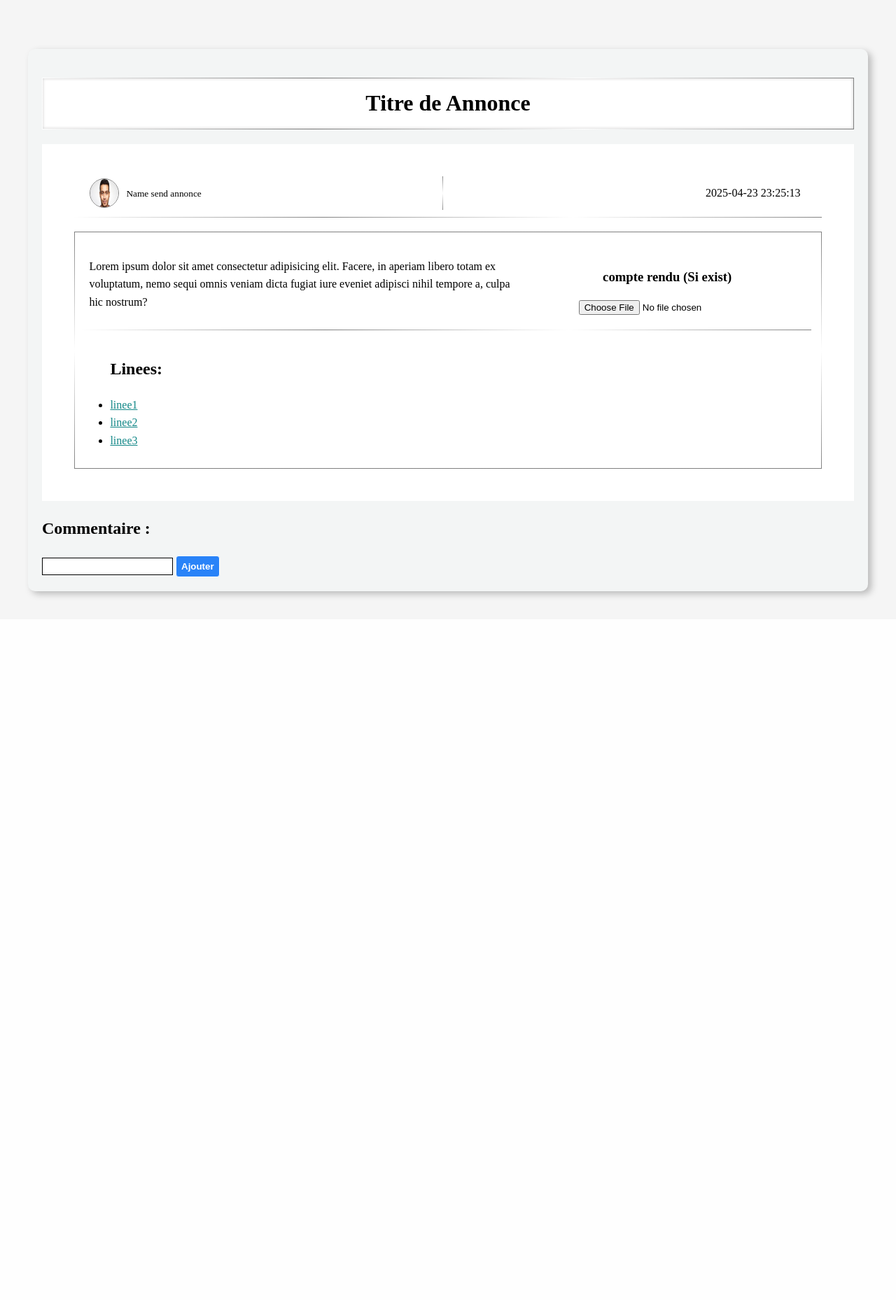
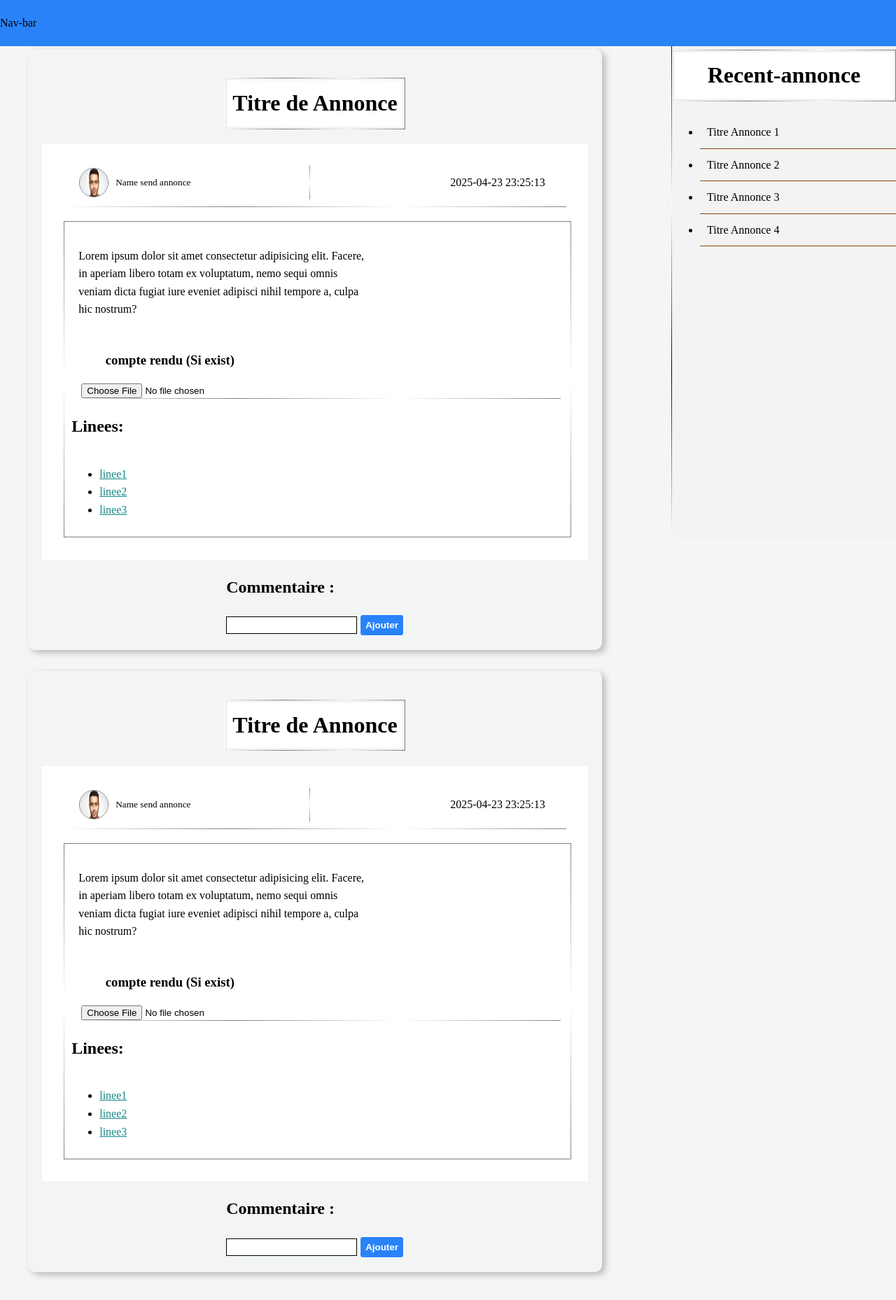
Before and after one commit to osama-jammi/ScholarHub, a PHP site: page /index.html in a window 1280 px wide. Shown: the whole page at 70% size. Before the commit the page ends 856 px from the top, so only its background shows below. Run offline with PHP 8.4, Linux system fonts and the light colour scheme.

Commit message:
Update publication page layout and style and add recente annonce

```diff
--- a/ScholarHub/Publication/index.html
+++ b/ScholarHub/Publication/index.html
@@ -5,6 +5,8 @@
     <title>publication page</title>
   </head>
   <body>
+    <nav>Nav-bar</nav>
+    <div class="annonces">
     <div class="cadre">
       <h1 class="titre-annonce">Titre de Annonce</h1>
       <div class="annonce">
@@ -27,18 +29,23 @@
             </p>
             <div class="image-send">
               <h3 style="text-align: center">compte rendu (Si exist)</h3>
-                <input type="file" id="compte-rendu">
+              <input type="file" id="compte-rendu" />
             </div>
           </div>
           <div class="lines">
+            <h2>Linees:</h2>
+
             <ul>
-                <h2>Linees:</h2>
-                      <li>   <span><a href="">linee1</a></span></li>
-                    <li>   <span><a href="">linee2</a></span></li>
-                    <li>   <span><a href="">linee3</a></span></li>
+              <li>
+                <span><a href="">linee1</a></span>
+              </li>
+              <li>
+                <span><a href="">linee2</a></span>
+              </li>
+              <li>
+                <span><a href="">linee3</a></span>
+              </li>
             </ul>
-
-
           </div>
         </div>
       </div>
@@ -50,5 +57,66 @@
         </form>
       </div>
     </div>
+    <div class="cadre">
+      <h1 class="titre-annonce">Titre de Annonce</h1>
+      <div class="annonce">
+        <div class="detaille">
+          <div class="send">
+            <img src="./images/image.png" alt="" />
+            <h2>Name send annonce</h2>
+          </div>
+          <div class="time">
+            <span>2025-04-23 23:25:13</span>
+          </div>
+        </div>
+        <div class="subject">
+          <div class="content">
+            <p>
+              Lorem ipsum dolor sit amet consectetur adipisicing elit. Facere,
+              in aperiam libero totam ex voluptatum, nemo sequi omnis veniam
+              dicta fugiat iure eveniet adipisci nihil tempore a, culpa hic
+              nostrum?
+            </p>
+            <div class="image-send">
+              <h3 style="text-align: center">compte rendu (Si exist)</h3>
+              <input type="file" id="compte-rendu" />
+            </div>
+          </div>
+          <div class="lines">
+            <h2>Linees:</h2>
+
+            <ul>
+              <li>
+                <span><a href="">linee1</a></span>
+              </li>
+              <li>
+                <span><a href="">linee2</a></span>
+              </li>
+              <li>
+                <span><a href="">linee3</a></span>
+              </li>
+            </ul>
+          </div>
+        </div>
+      </div>
+      <div class="commentaire">
+        <h2>Commentaire :</h2>
+        <form action="">
+          <input type="text" name="comm" id="comm" />
+          <input type="submit" value="Ajouter" id="sub-comm" />
+        </form>
+      </div>
+    </div>
+  </div>
+    <div class="recent-annonce">
+      <h1>Recent-annonce</h1>
+      <ul>
+        <li>Titre Annonce 1</li>
+        <li>Titre Annonce 2</li>
+        <li>Titre Annonce 3</li>
+        <li>Titre Annonce 4</li>
+      </ul>
+
+    </div>
   </body>
 </html>
--- a/ScholarHub/Publication/style.css
+++ b/ScholarHub/Publication/style.css
@@ -2,6 +2,25 @@ body{
     background-color: #f5f5f5;
     font-size: 16px;
     line-height: 1.6;
+    display: flex;
+    justify-content: center;
+    align-content: center;
+    padding: 0;
+    margin: 0;
+
+}
+nav{
+    display: flex;
+    justify-content: space-between;
+    align-items: center;
+    padding: 20px;
+    background-color: #2983f8;
+    width: 100%;
+    position: fixed;
+    top: 0;
+    z-index: 1000;
+}
+.annonces{
     margin: 40px;
     display: flex;
     justify-content: center;
@@ -15,22 +34,24 @@ body{
 .cadre{
     margin-top: 30px;
     padding: 20px;
+    width: 65%;
     display: flex;
     justify-content: center;
     align-content: center;
     border-radius: 10px;
     box-shadow: 5px 4px 10px rgba(128, 128, 128, 0.493);
-    flex-direction: column;
     background-color: rgba(194, 231, 231, 0.055);
+    flex-wrap: wrap;
 
 }
-.cadre >h1{
+.cadre >h1,.recent-annonce>h1{
     text-align: center;
 
     padding: 10px;
     border: 1px solid rgba(0, 0, 0, 0.144);
     box-shadow: inset 0px 0px 4px rgba(146, 144, 144, 0.459);
     border-image: linear-gradient(to left,gray,white,gray,white) 1;
+    background-color: #ffffff;
 }
 .annonce{
     padding: 4%;
@@ -133,3 +154,22 @@ body{
     color: #ffffff;
 
 }
+.recent-annonce{
+   background-color: rgba(233, 236, 235, 0.295);
+   width: 25%;
+   border-left: 1px solid;
+   text-align: center;
+   border-image: linear-gradient(to bottom,rgb(0, 0, 0),white,rgb(0, 0, 0),white) 1;
+   margin-top: 50px;
+   position:fixed;
+   top: 0;
+   right: 0;
+   height: 90vh;
+
+}
+.recent-annonce li{
+    padding: 10px;
+    cursor: pointer;
+    text-align: start;
+    border-bottom: 1px saddlebrown solid;
+}
```
Lines whose indentation alone changed are shown as unchanged.
